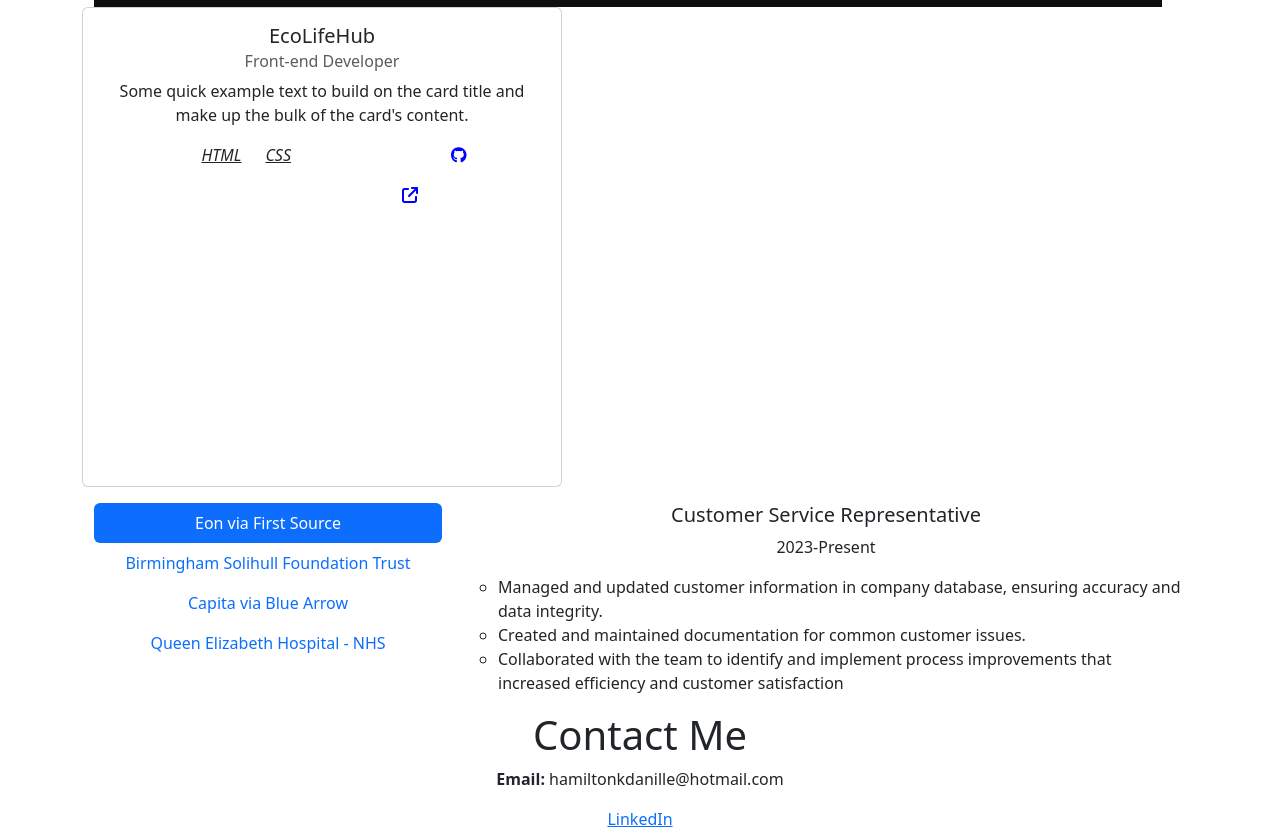
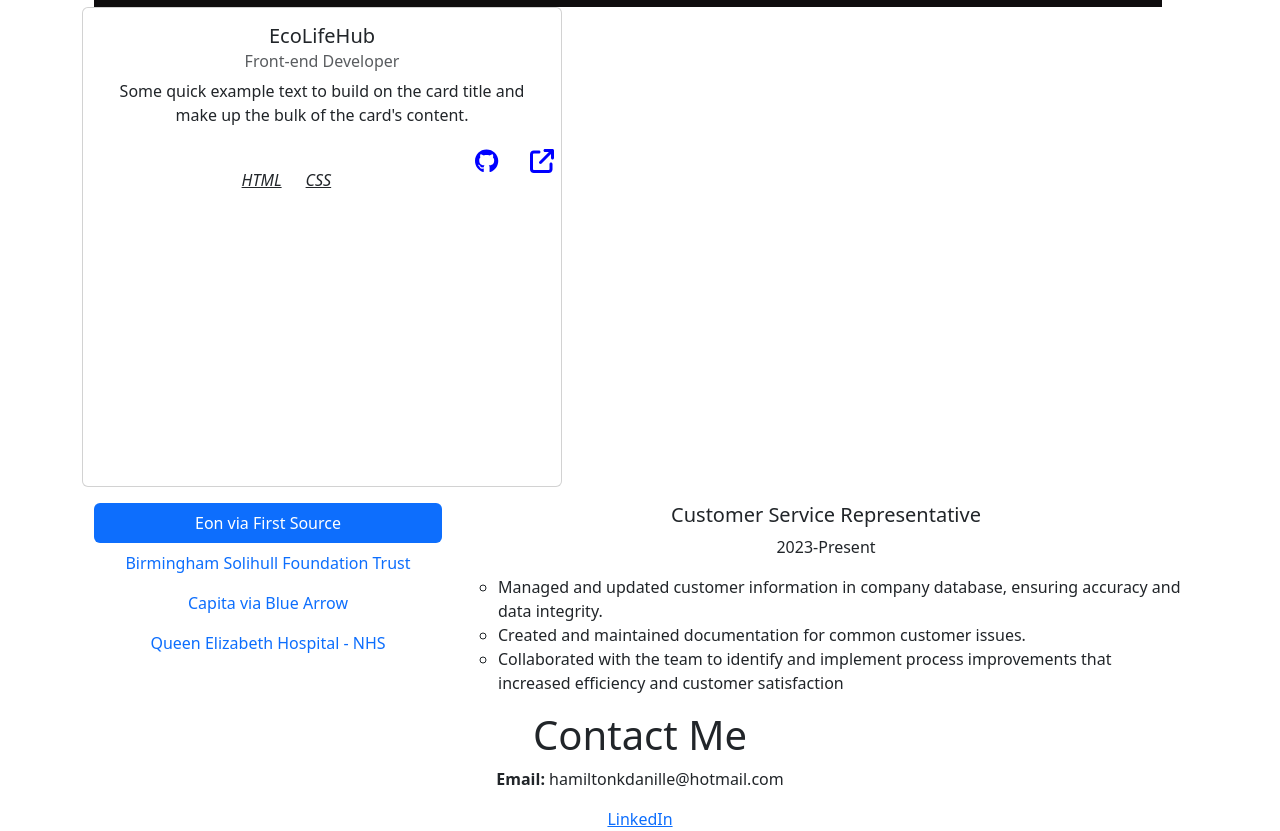
Before and after one commit to DanilleH22/portfolio, a React (Create React App) app: page / in a window 1280 px wide. Shown: the part 1100-1931 px from the top of the page. Built offline with nearby package versions, Linux system fonts and the light colour scheme.

Commit message:
Refactor css foor cards

```diff
--- a/src/styles/Projects.module.css
+++ b/src/styles/Projects.module.css
@@ -1,10 +1,41 @@
+.projectLink {
+    display: inline-block;
+    margin-right: 1rem;
+    left: 9rem;
+    font-size: 1.5rem;
+    color: blue;
+    text-decoration: none;
+    position: relative;
+    top: -1rem;
+    padding-top: 1rem;
+}
+
+.projectLink:hover {
+    color: darkblue;
+}
+
 .projectTechnology {
     display: inline-block;
     padding-left: 1.5rem;
     font-style: italic;
     text-decoration: underline;
+
 }
 
-.projectLink {
-    padding-left: 10rem;
+#projectTechnology1 {
+    padding-left: 15rem;
 }
+
+
+.projectCard {
+    padding: 20px;
+    position: relative;
+    overflow: hidden;
+    max-width: 100%;
+}
+
+.projectBody {
+    display: flex;
+    flex-direction: column;
+    justify-content: center;
+}
```
